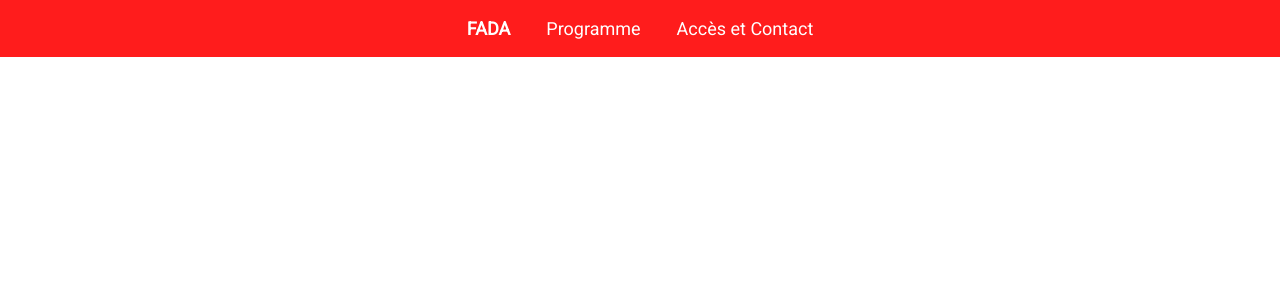
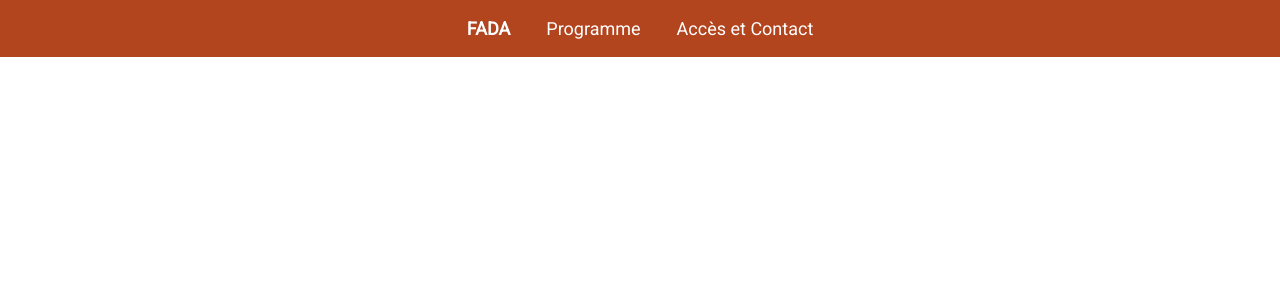
Before and after one commit to DanielMateosLab/fada, a Next.js app: page / in a window 1280 px wide. Shown: the top 300 px of the page. Built offline with nearby package versions, Linux system fonts and the light colour scheme.

Commit message:
Update bg color

```diff
--- a/components/Navbar.tsx
+++ b/components/Navbar.tsx
@@ -5,7 +5,7 @@ const Navbar = () => {
   return (
     <nav
       css={css`
-        background: #ff1c1c;
+        background: #b2441e;
         padding: 1rem;
         color: #fff;
         display: flex;
```
